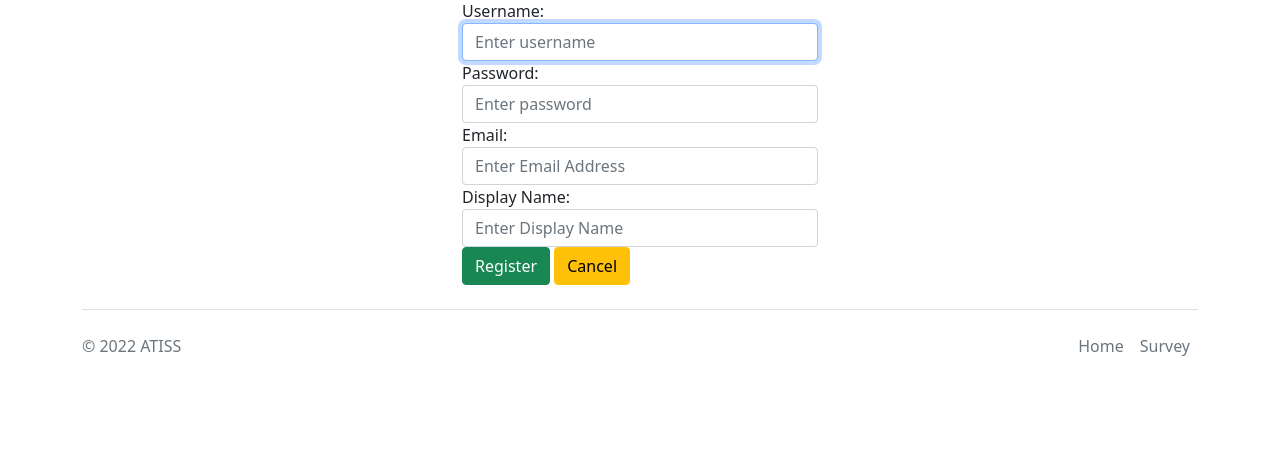
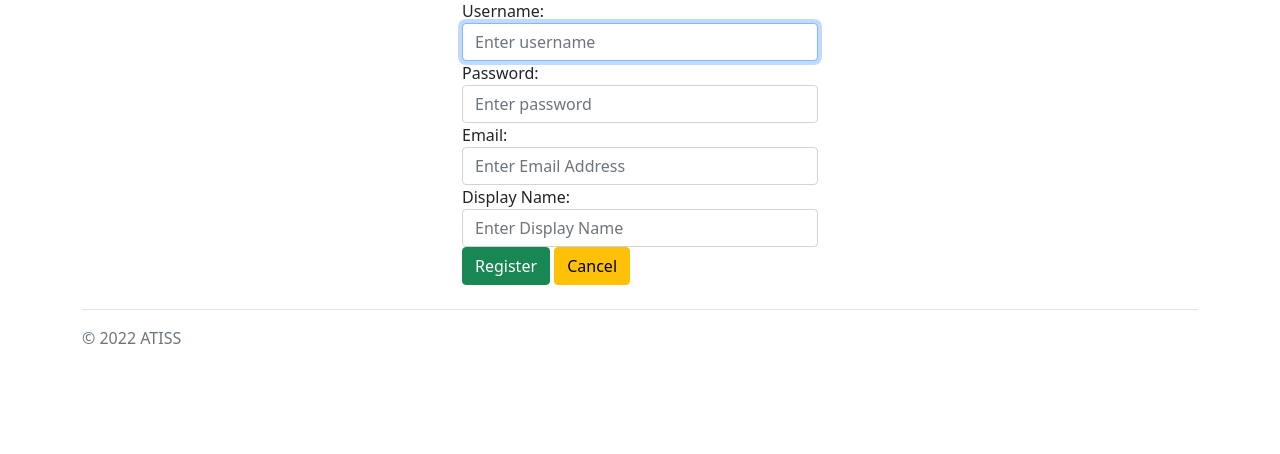
Before and after one commit to sirahm/teamATISSproject, a Node server app: page /register in a window 1280 px wide. Shown: the part 184-638 px from the top of the page. Run offline with Node 20, Linux system fonts and the light colour scheme; some libraries are stand-ins or nearby versions.

Commit message:
Update bottom_nav.ejs

```diff
--- a/server/views/partials/bottom_nav.ejs
+++ b/server/views/partials/bottom_nav.ejs
@@ -4,10 +4,7 @@
           <div class="d-flex flex-wrap justify-content-between align-items-center py-3 my-4 border-top">
               <p class="col-md-4 mb-0 text-muted">&copy; 2022 ATISS</p>
 
-              <ul class="nav col-md-4 justify-content-end">
-                  <li class="nav-item"><a href="/" class="nav-link px-2 text-muted">Home</a></li>
-                  <li class="nav-item"><a href="/survey" class="nav-link px-2 text-muted">Survey</a></li>
-              </ul>
+
             </div>
       </div>
   </footer>
```
